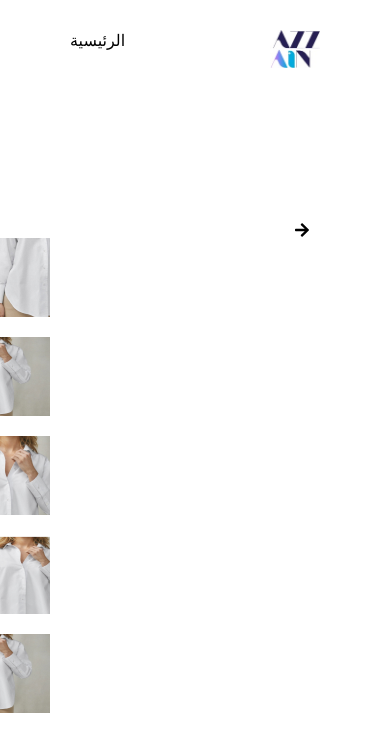
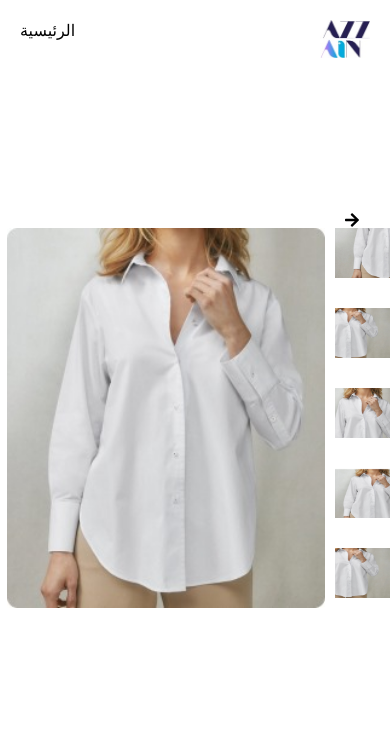
Before and after one commit to Dhanasriganesh/arab, a React (Create React App) app: page /shirt in a window 390 px wide. Shown: the top 752 px of the page. Built offline with nearby package versions, Linux system fonts and the light colour scheme.

Commit message:
third-commit

```diff
--- a/src/App.css
+++ b/src/App.css
@@ -36,3 +36,11 @@
     transform: rotate(360deg);
   }
 }
+@media screen and (max-width:740px) {
+  .shirt-content{
+      max-width: 90%;
+      margin: auto;
+      grid-template-columns: 1fr;
+  }
+
+}
--- a/src/components/authys/Auth.js
+++ b/src/components/authys/Auth.js
@@ -112,6 +112,7 @@ const Auth = () => {
                                         searchPlaceholder='Select Country'
                                         className='CountrySelect'
                                         fullWidth={true}
+                                        required
                                         // selectedSize={16}
                                     />
                                 </div>
@@ -120,7 +121,9 @@ const Auth = () => {
                                         country={country}
                                         countryValueType="short"
                                         placeholder='City'
+
                                         onChange={handleRegionSelect}
+                                        required
                                     />
                                 </div>
                                 <div className='phone'>
@@ -129,7 +132,9 @@ const Auth = () => {
                                         onChange={handlePhoneChange}
                                         enableSearch={true}
                                         placeholder="Enter Number with Country Code"
+                                        type='number'
                                         countryCodeEditable={true}
+                                        required
                                     />
                                 </div>
                                 <AgeContainer>
@@ -170,10 +175,11 @@ const Auth = () => {
                                 </AgeContainer>
 
                                 <div className='reg-button'>
-
+                                <a href='/physicalchar'>
                                     <button className='register-button' >
-                                    <a href='/physicalchar'>حفظ التغييرات </a>
+                                   حفظ التغييرات
                                     </button>
+                                    </a>
 
 
                                 </div>
--- a/src/components/authys/Authstyles.css
+++ b/src/components/authys/Authstyles.css
@@ -158,3 +158,10 @@
     scrollbar-width: none;
 
 }
+input::placeholder {
+    font-size: 20px; /* Replace with your preferred size */
+    /* Optional styles for better readability */
+    color: [color]; /* Adjust color for better contrast */
+    opacity: 1; /* Set a semi-transparent look */
+
+  }
--- a/src/components/authys/Homemain.js
+++ b/src/components/authys/Homemain.js
@@ -15,7 +15,7 @@ import frock from "../../Assets/5.jpg"
 import shirt from "../../Assets/7.jpg"
 const Homemain = () => {
   return (
-    <div>
+    <div className='homepage'>
 
       <div className='nav'>
         <div className='icons'>
--- a/src/components/authys/Homemainsty.css
+++ b/src/components/authys/Homemainsty.css
@@ -10,9 +10,25 @@
 
 }
 .small-icons{
-    height: 70px;
+
     display: grid;
-    gap: 20px;
+    height: 50px;
+    gap: 30px;
+}
+.small{
+    height: 50px;
+}
+.smalll{
+    height: 50px;
+}
+.smallll{
+    height: 50px;
+}
+.smalllll{
+    height: 50px;
+}
+.smallllll{
+    height: 50px;
 }
 .text h4{
     display: flex;
@@ -94,7 +110,7 @@
     justify-content: end;
 }
 .shirt{
-    height: 480px;
+    height: 380px;
 }
 .text-container h1{
     /* display: grid; */
@@ -124,3 +140,74 @@
     gap: 20px;
     text-align: end;
 }
+@media screen and (max-width:740px) {
+    .img-text
+    {
+        max-width: 100%;
+        margin: auto;
+        grid-template-columns: 1fr;
+    }
+    .shirt-content
+    {
+        max-width: 100%;
+        margin: auto;
+        grid-template-columns: 1fr;
+    }
+}
+@media screen and (max-width: 740px) {
+    .auth-box {
+      width: 90%;
+      margin-left: auto;
+      margin-right: auto;
+    }
+
+ /* .nav {
+      flex-direction: column;
+      align-items: center;
+      margin: 10px;
+    }
+
+    .logo {
+      width: 30px;
+    }
+
+    .subnav {
+      flex-direction: column;
+      margin-top: 20px;
+    }
+
+    .subernav {
+      flex-direction: column;
+      margin-top: 20px;
+      gap: 20px;
+    }
+
+    .main-content {
+      padding: 10px;
+    }
+   */
+    .auth-content {
+      margin-left: 10px; /* Adjusted margin for smaller screens */
+      margin-right: 10px; /* Adjusted margin for smaller screens */
+    }
+
+    .form-content {
+      grid-template-columns: 1fr; /* Set single column layout */
+    }
+
+    .register-button {
+      margin-left: auto; /* Align button to the right */
+      margin-right: auto; /* Align button to the right */
+    }
+    .sub-footer{
+        width: 40%;
+        margin-left: 10px;
+        margin-right: 10px;
+    }
+    .text-img{
+        width: 100%;
+        height: 10px;
+        margin-left: auto;
+        margin-right: auto;
+    }
+  }
--- a/src/components/authys/Physicalchar.js
+++ b/src/components/authys/Physicalchar.js
@@ -88,11 +88,13 @@ function PhysicalCharacteristics({ updateUserInfo, userInfo })
                 type='number'
                 placeholder='طولك'
                 onChange={handleHeightSelect}
+                required
               />
               <HeightDropdown
                 type='number'
                 placeholder='وزنك'
                 onChange={handleWeightSelect}
+                required
               />
             </FormContainer>
             <div className='characteristics-sty'>
@@ -135,13 +137,13 @@ function PhysicalCharacteristics({ updateUserInfo, userInfo })
                   </RadioContainer>
                 </div>
                 <div className='reg-button'>
+                <a href='/preferences'>
+                    <button className='register-button' name=''>
 
-                    <button className='register-button' name=''>
-                    <a href='/preferences'>
                     حفظ التغييرات
-                      </a>
+
                     </button>
-
+                    </a>
                 </div>
               </AgeContainer>
             </div>
--- a/src/components/authys/Size.js
+++ /dev/null
@@ -1,9 +0,0 @@
-import React from 'react'
-
-const Size = () => {
-  return (
-    <div>Size</div>
-  )
-}
-
-export default Size
```
